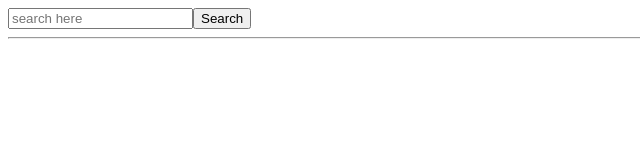
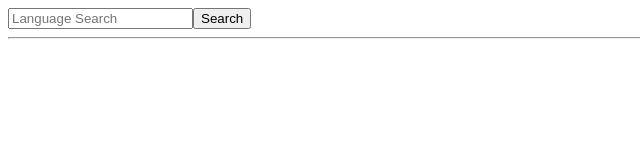
Before and after one commit to Vishnuka084/Angular_Re_Practies-lesson, an Angular app: page / in a window 1280 px wide. Shown: the top 160 px of the page, without its empty margins (0-640 px from the left). Built offline with nearby package versions, Linux system fonts and the light colour scheme.

Commit message:
updated content

```diff
--- a/src/app/app.component.html
+++ b/src/app/app.component.html
@@ -1,4 +1,4 @@
-<app-search (emitter)="search($event)"></app-search>
+<app-search (emitter)="search($event)" placeholder="Language Search"></app-search>
 <hr>
 
 <ul>
--- a/src/app/search/search.component.html
+++ b/src/app/search/search.component.html
@@ -1,2 +1,2 @@
-<input type="text" placeholder="search here" #templateVar>
+<input type="text" placeholder={{placeholder}} #templateVar>
 <button (click)="search(templateVar.value)">Search</button>
--- a/src/app/search/search.component.ts
+++ b/src/app/search/search.component.ts
@@ -1,5 +1,5 @@
 
-import {Component, EventEmitter, Output} from "@angular/core";
+import {Component, EventEmitter, Input, Output} from "@angular/core";
 
 @Component({
   selector: 'app-search',
@@ -11,6 +11,8 @@ export class  SearchComponent{
 
   @Output() emitter: EventEmitter<any> = new EventEmitter<any>();
 
+  @Input() placeholder:any;
+
   search(value:any) {
     this.emitter.emit(value);
   }
```
